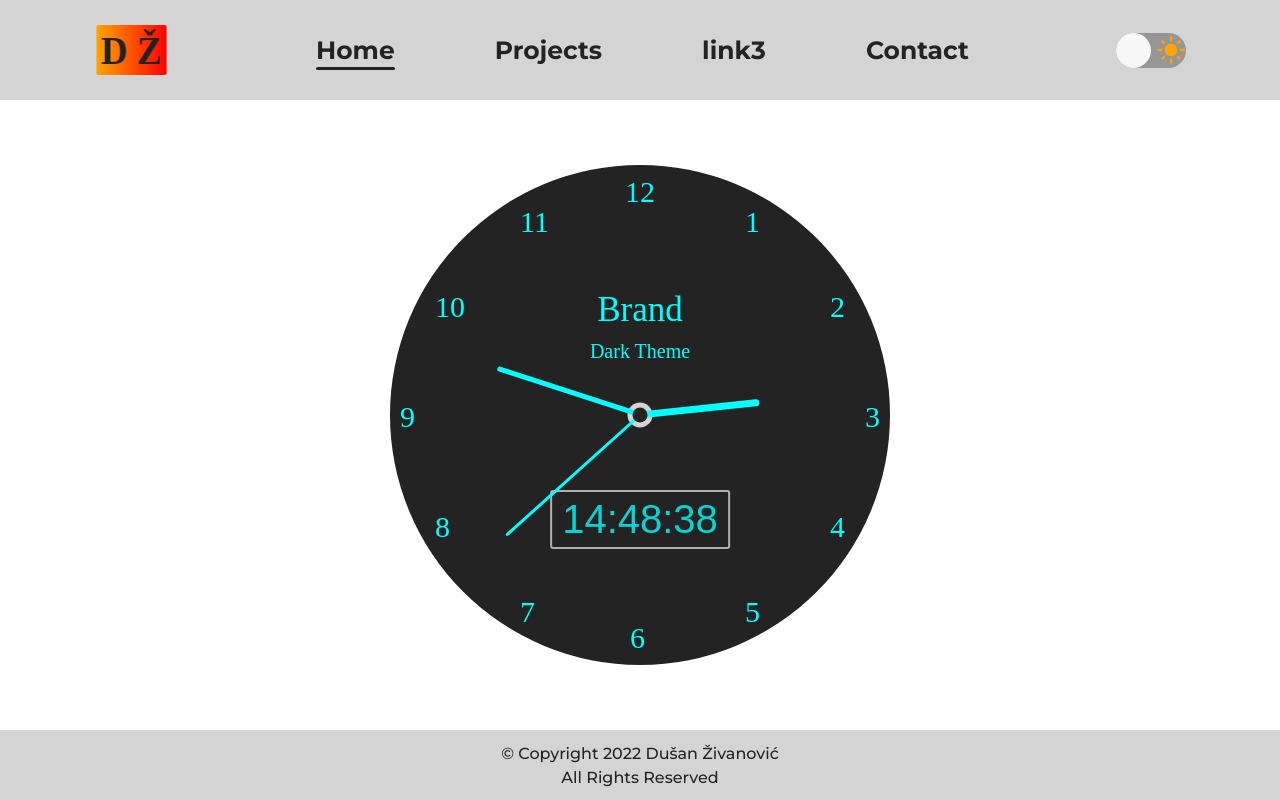
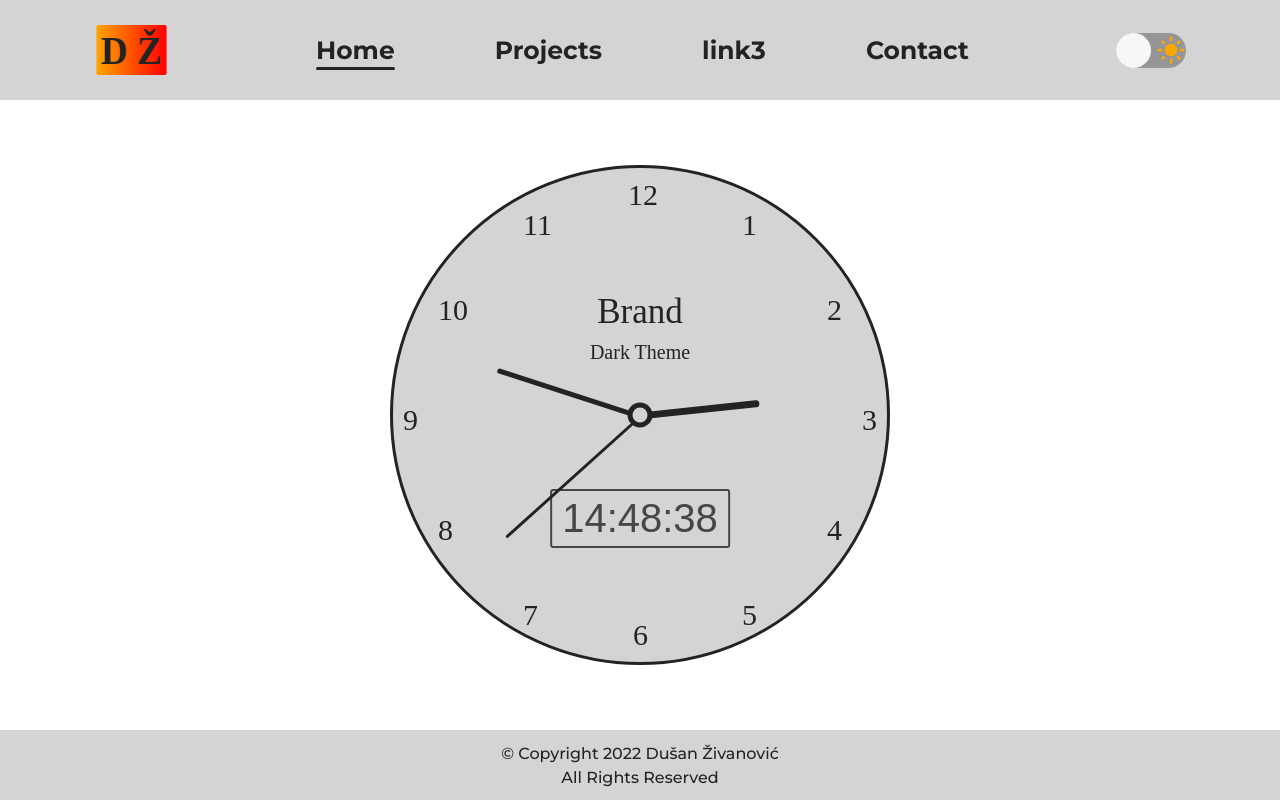
Before and after one commit to Dusan95z/dusanzivanovic, a React (Create React App) app: page / in a window 1280 px wide. Built offline with nearby package versions, Linux system fonts and the light colour scheme.

Commit message:
clock light theme

```diff
--- a/src/features/Clock/Clock.jsx
+++ b/src/features/Clock/Clock.jsx
@@ -1,8 +1,10 @@
 import './_clock.scss';
-import { useState } from 'react';
+import { useContext, useState } from 'react';
 import DigitalClock from './DigitalClock';
+import ThemeContext from '../../context/ThemeContext';
 
 const Clock = () => {
+  const {darkMode} = useContext(ThemeContext)
   const [seconds, setSeconds] = useState(new Date().getSeconds() * 6);
   const [minutes, setMinutes] = useState(new Date().getMinutes() * 6);
   const [hours, setHours] = useState(
@@ -16,7 +18,7 @@ const Clock = () => {
   }, 1000);
 
   return (
-    <div className='clock'>
+    <div className={darkMode ? 'clock' : 'clock lightTheme-clock'}>
       <p className='clock-name-top'>Brand</p>
       <p className='clock-name-bottom'>Dark Theme</p>
       <div className='clock-center-bottom'></div>
--- a/src/features/Clock/_clock.scss
+++ b/src/features/Clock/_clock.scss
@@ -4,8 +4,10 @@
   width: 50rem;
   height: 50rem;
   background-color: #232323;
+  border: 3px solid transparent;
   border-radius: 50%;
   position: relative;
+  transition: all 0.5s;
 
   &-name-top {
     color: cyan;
@@ -15,6 +17,7 @@
     top: 25%;
     left: 50%;
     transform: translateX(-50%);
+    transition: all 0.5s;
   }
 
   &-name-bottom {
@@ -25,6 +28,7 @@
     top: 35%;
     left: 50%;
     transform: translateX(-50%);
+    transition: all 0.5s;
   }
 
   &-center-bottom {
@@ -33,6 +37,7 @@
     background-color: #d4d4d4;
     border-radius: 50%;
     @include positionAbsoluteCenter;
+    transition: all 0.5s;
   }
 
   &-center-top {
@@ -41,6 +46,7 @@
     background-color: #232323;
     border-radius: 50%;
     @include positionAbsoluteCenter;
+    transition: all 0.5s;
   }
 
   &-digital {
@@ -59,6 +65,7 @@
     left: 50%;
     opacity: 0.8;
     transform: translateX(-50%);
+    transition: all 0.5s;
   }
 
   &-hour {
@@ -70,6 +77,7 @@
     top: 26%;
     left: 50%;
     transform-origin: bottom;
+    transition: all 0.5s;
   }
 
   &-minute {
@@ -81,6 +89,7 @@
     top: 20%;
     left: 50%;
     transform-origin: bottom;
+    transition: all 0.5s;
   }
 
   &-second {
@@ -92,12 +101,14 @@
     top: 14%;
     left: 50%;
     transform-origin: bottom;
+    transition: all 0.5s;
   }
 
   &-number {
     font-size: 3rem;
     color: cyan;
     position: absolute;
+    transition: all 0.5s;
 
     &-1 {
       top: 4rem;
@@ -149,3 +160,48 @@
     }
   }
 }
+
+// LIGHT THEME
+
+.lightTheme-clock {
+  background-color: #d4d4d4;
+  border-color: #232323;
+
+  .clock-name-top {
+    color: #232323;
+  }
+
+  .clock-name-bottom {
+    color: #232323;
+  }
+
+  .clock-center-bottom {
+    background-color: #232323;
+  }
+
+  .clock-center-top {
+    background-color: #d4d4d4;
+  }
+
+  .clock-digital {
+    background-color: #d4d4d4;
+    border-color: #232323;
+    color: #232323;
+  }
+
+  .clock-hour {
+    background-color: #232323;
+  }
+
+  .clock-minute {
+    background-color: #232323;
+  }
+
+  .clock-second {
+    background-color: #232323;
+  }
+
+  .clock-number {
+    color: #232323;
+  }
+}
```
Also changed, not shown: src/features/Clock/DigitalClock.jsx (line endings or trailing spaces).
